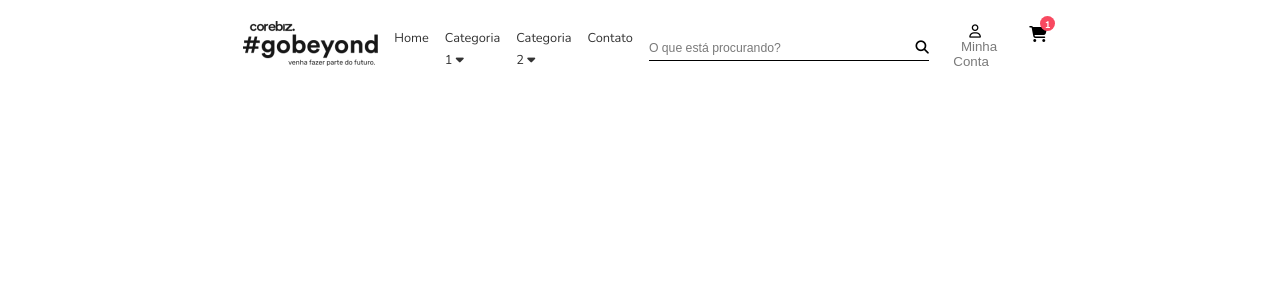
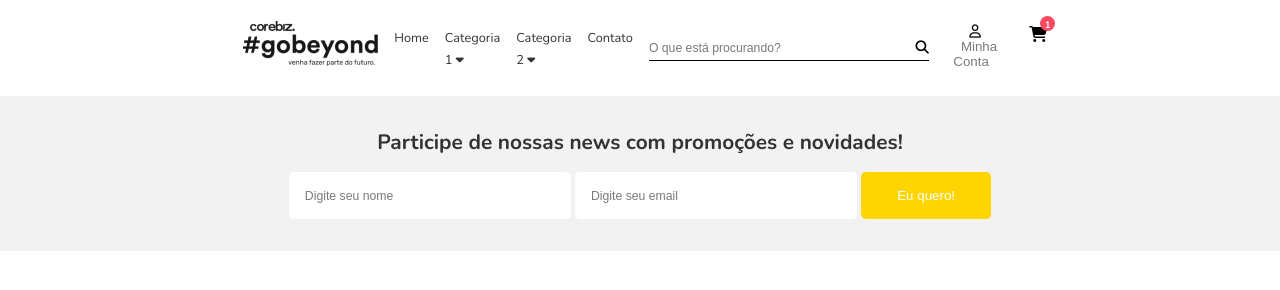
Before and after one commit to juslenelobeu/corebiz-gobeyond-desafio-01, a plain HTML site: page index.html in a window 1280 px wide. Drawn offline with nearby package versions, Linux system fonts and the light colour scheme.

Commit message:
:sparkles: structured and styled newsletter

```diff
--- a/assets/css/styles.css
+++ b/assets/css/styles.css
@@ -141,7 +141,20 @@ input {
 .content__carousel-products {}
 
 /* newsletter */
-.content__newsletter {}
+.content__newsletter {
+  background-color: var(--color-black-95);
+  padding: 2rem 0;
+}
+.content__newsletter h1 {
+  font-size: 1.3rem;
+  color: var(--color-black-20);
+}
+.content__newsletter .input {
+  width: 250px;
+}
+.content__newsletter .btn {
+  width: 130px;
+}
 
 /* footer */
 .site__footer {}
--- a/index.html
+++ b/index.html
@@ -76,7 +76,18 @@
   <section class="site__slider"></section>
   <main class="site__content">
     <section class="content__carousel-products"></section>
-    <section class="content__newsletter"></section>
+    <section class="content__newsletter">
+      <div class="container">
+        <div class="flex-col align-center">
+          <h1>Participe de nossas news com promoções e novidades!</h1>
+          <form class="newsletter__form" action="">
+            <input class="input" type="text" placeholder="Digite seu nome">
+            <input class="input" type="email" placeholder="Digite seu email">
+            <button class="btn btn-primary" type="submit">Eu quero!</button>
+          </form>
+        </div>
+      </div>
+    </section>
   </main>
   <footer class="site__footer"></footer>
 
```
